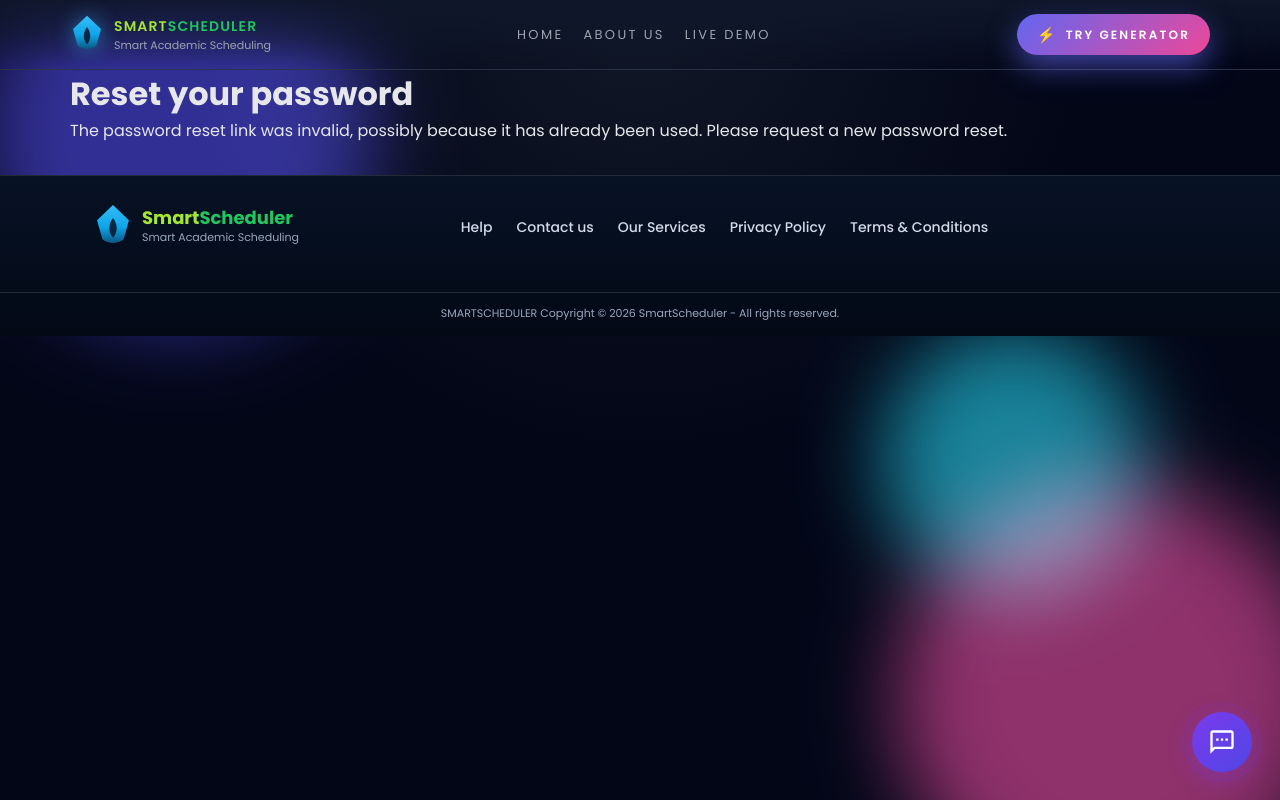
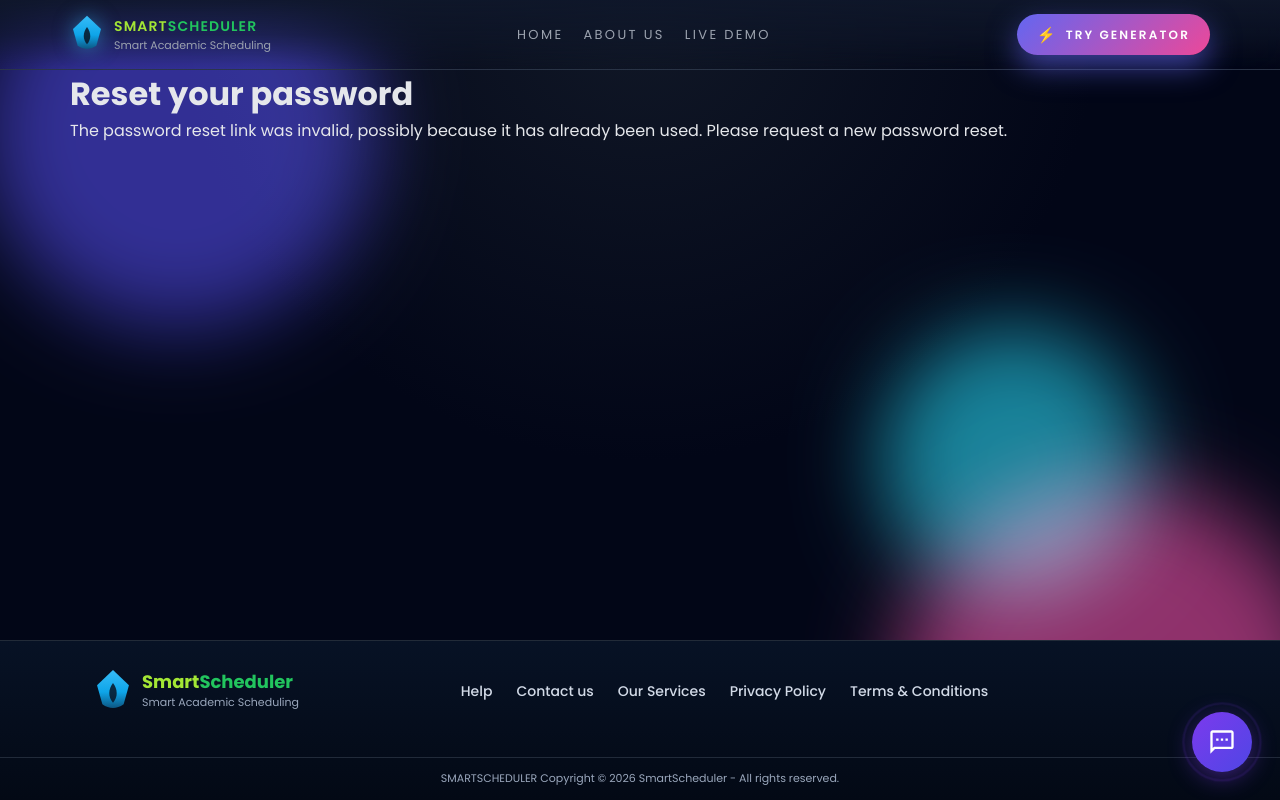
Before and after one commit to SmartScheduler-Org/Scheduler_UI_only, a Django app: page /account/reset/1/1/ in a window 1280 px wide. Run offline with Django 3.2, Linux system fonts and the light colour scheme; some web fonts are replaced.

Commit message:
footer issue

```diff
--- a/projttgs/static/base.css
+++ b/projttgs/static/base.css
@@ -150,7 +150,15 @@
         );
         color: var(--text);
         min-height: 100vh;
+        display: flex;
+        flex-direction: column;
         overflow-x: hidden;
+      }
+
+      .page-shell-content {
+        flex: 1 0 auto;
+        width: 100%;
+        padding-bottom: 32px;
       }
 
       .container {
--- a/projttgs/static/homepage.css
+++ b/projttgs/static/homepage.css
@@ -25,7 +25,15 @@
         );
         color: var(--text);
         min-height: 100vh;
+        display: flex;
+        flex-direction: column;
         overflow-x: hidden;
+      }
+
+      .page-shell-content {
+        flex: 1 0 auto;
+        width: 100%;
+        padding-bottom: 32px;
       }
 
       .container {
--- a/projttgs/templates/base.html
+++ b/projttgs/templates/base.html
@@ -54,11 +54,13 @@
     <div class="blob blob-3"></div>
 
 
+    <main class="page-shell-content">
     <div class="container">
         {% block content %}
 
         {% endblock %}
     </div>
+    </main>
 
      {% include 'footer.html' %}
     <script src="{% static 'chatbot.js' %}"></script>
--- a/projttgs/templates/mainbase.html
+++ b/projttgs/templates/mainbase.html
@@ -58,11 +58,13 @@
 
     {% block workflow_progress %}{% endblock %}
 
+    <main class="page-shell-content">
     <div class="container">
         {% block content %}
 
         {% endblock %}
     </div>
+    </main>
 
      {% include 'mainfotter.html' %}
     <script src="{% static 'chatbot.js' %}"></script>
--- a/projttgs/templates/mainfotter.html
+++ b/projttgs/templates/mainfotter.html
@@ -2,10 +2,11 @@
   .site-footer-ref {
     position: relative;
     z-index: 10;
-    margin-top: 32px;
+    margin-top: auto;
     border-top: 1px solid rgba(148, 163, 184, 0.22);
     background: linear-gradient(180deg, #071225 0%, #030915 100%);
     width: 100%;
+    flex-shrink: 0;
   }
 
   .site-footer-ref .site-footer-inner {
```
